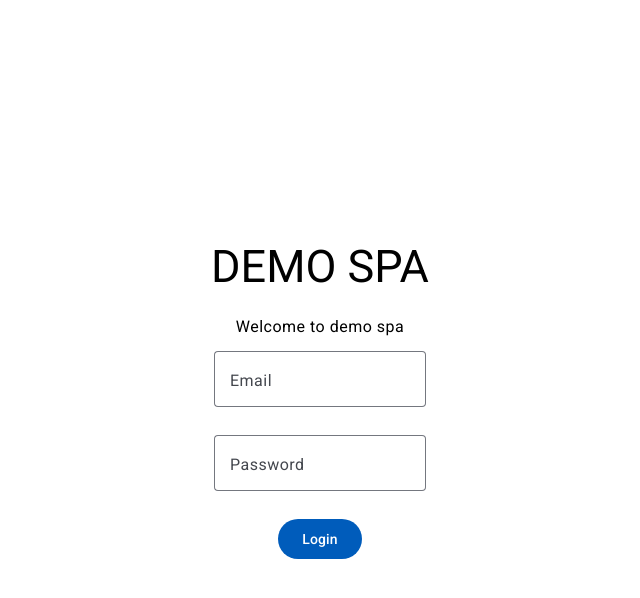
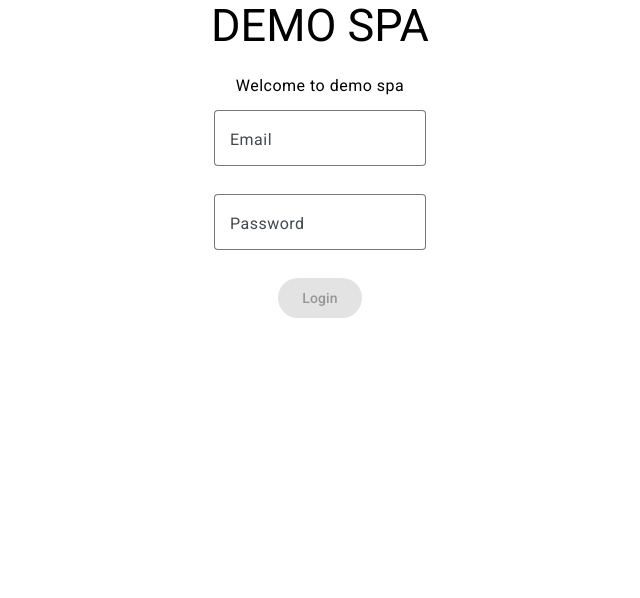
Before and after one commit to Kronoshifter/boostlingo-code-assessment, an Angular app: page /login in a window 1280 px wide. Shown: the top 598 px of the page, without its empty margins (320-960 px from the left). Built offline with nearby package versions, Linux system fonts and the light colour scheme.

Commit message:
added form to guard against invalid login submissions

```diff
--- a/src/component/login/login.component.html
+++ b/src/component/login/login.component.html
@@ -1,16 +1,20 @@
+  <form #loginForm=ngForm>
 <div class="login-page">
     <h2 class="logo">DEMO SPA</h2>
     <p>Welcome to demo spa</p>
     <mat-form-field appearance="outline" class="login-input">
       <mat-label>Email</mat-label>
-    <input matInput type="email" [(ngModel)]="email" email>
+      <input matInput type="email" [(ngModel)]="email" email name="email">
       <mat-error>Please enter a valid email</mat-error>
     </mat-form-field>
     <mat-form-field appearance="outline" class="login-input">
       <mat-label>Password</mat-label>
-    <input matInput type="password" [(ngModel)]="password" (keyup.enter)="authenticateAndLogin()">
+      <input matInput type="password" [(ngModel)]="password" (keyup.enter)="authenticateAndLogin()" name="password">
     </mat-form-field>
-  <button mat-flat-button (click)="authenticateAndLogin()">
+    <button [disabled]="!loginForm.valid || loginForm.pristine || email.trim() === '' || password.trim() === ''"
+            mat-flat-button (click)="authenticateAndLogin()"
+    >
       Login
     </button>
 </div>
+  </form>
```
Lines whose indentation alone changed are shown as unchanged.
